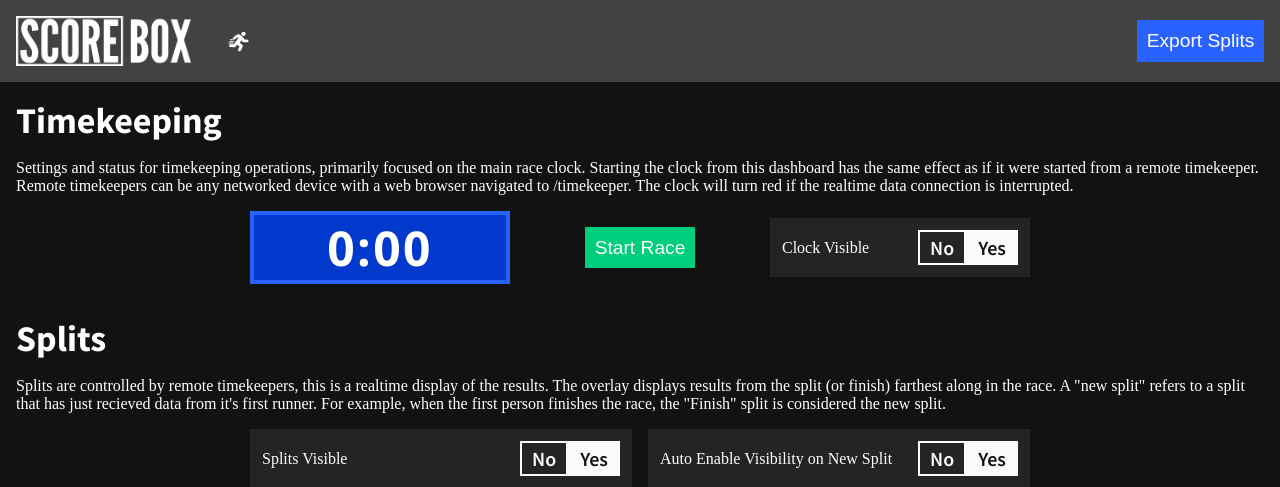
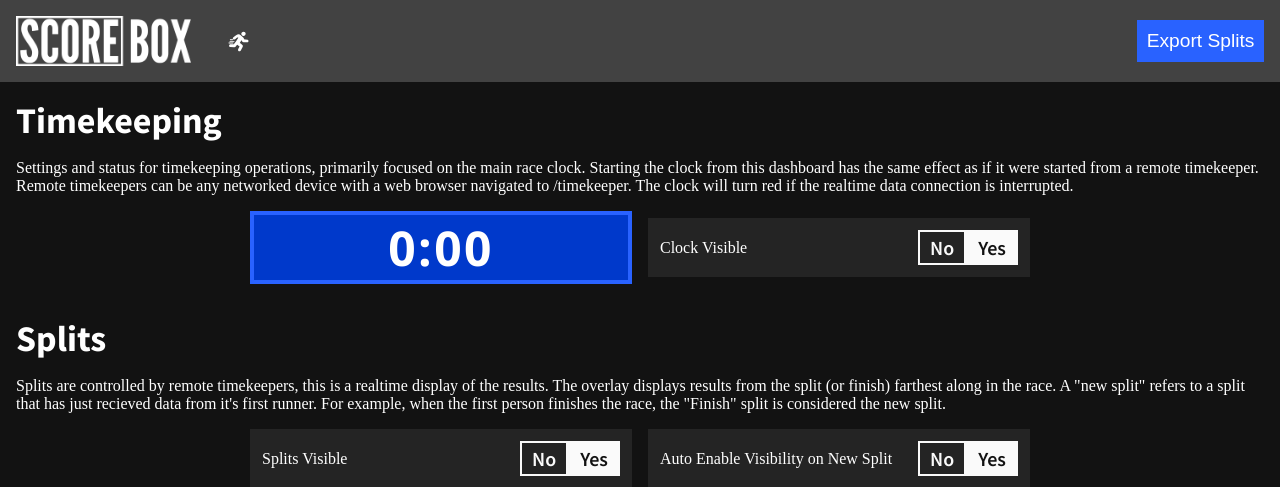
Before and after one commit to FlantasticDan/scorebox-cross-country, a Python web app: template flask/templates/admin.html in a window 1280 px wide. Shown: the top 487 px of the page. Run offline with Jinja, Linux system fonts and the light colour scheme; the template is opened without the code that fills it, so the values that code supplies are empty; some web fonts are replaced.

Commit message:
Remove Start Button from Admin Dashboard

```diff
--- a/flask/static/admin.js
+++ b/flask/static/admin.js
@@ -1,5 +1,4 @@
 const clock = document.getElementById('clock')
-const startBtn = document.getElementById('start-btn')
 
 // Huge shout out to Jake Archibald for this work of brilliance
 // https://gist.github.com/jakearchibald/cb03f15670817001b1157e62a076fe95
@@ -54,9 +53,6 @@ animationInterval(1000, controller.signal, time => {
 
 function updateEvent() {
     window.eventObject.runners.forEach(runner => updateRunner(runner))
-    if (window.eventObject.start > 0) {
-        startBtn.disabled = true
-    }
 }
 
 function updateRunner(runner) {
@@ -125,13 +121,6 @@ socket.on('runner-update', payload => {
 })
 
 window.eventObject = undefined
-
-function startEvent(){
-    startBtn.disabled = true
-    socket.emit('start', {start: Date.now()})
-}
-
-startBtn.onclick = startEvent
 
 const exportBtn = document.getElementById('export-btn')
 
--- a/flask/static/main.css
+++ b/flask/static/main.css
@@ -408,9 +408,10 @@ button.grid-btn .runner-clock{
 #clock-settings{
     display: grid;
     place-items: center;
-    grid-template-columns: repeat(3, 1fr);
+    grid-template-columns: repeat(2, 1fr);
     max-width: 780px;
     margin: auto;
+    gap: 1em;
 }
 
 #clock-container{
--- a/flask/templates/admin.html
+++ b/flask/templates/admin.html
@@ -42,10 +42,6 @@
                         0:00
                     </div>
                 </div>
-
-                <button class="btn green" id="start-btn">
-                    Start Race
-                </button>
 
                 <div class="toggle-container">
                     <div class="toggle-prompt">
```
